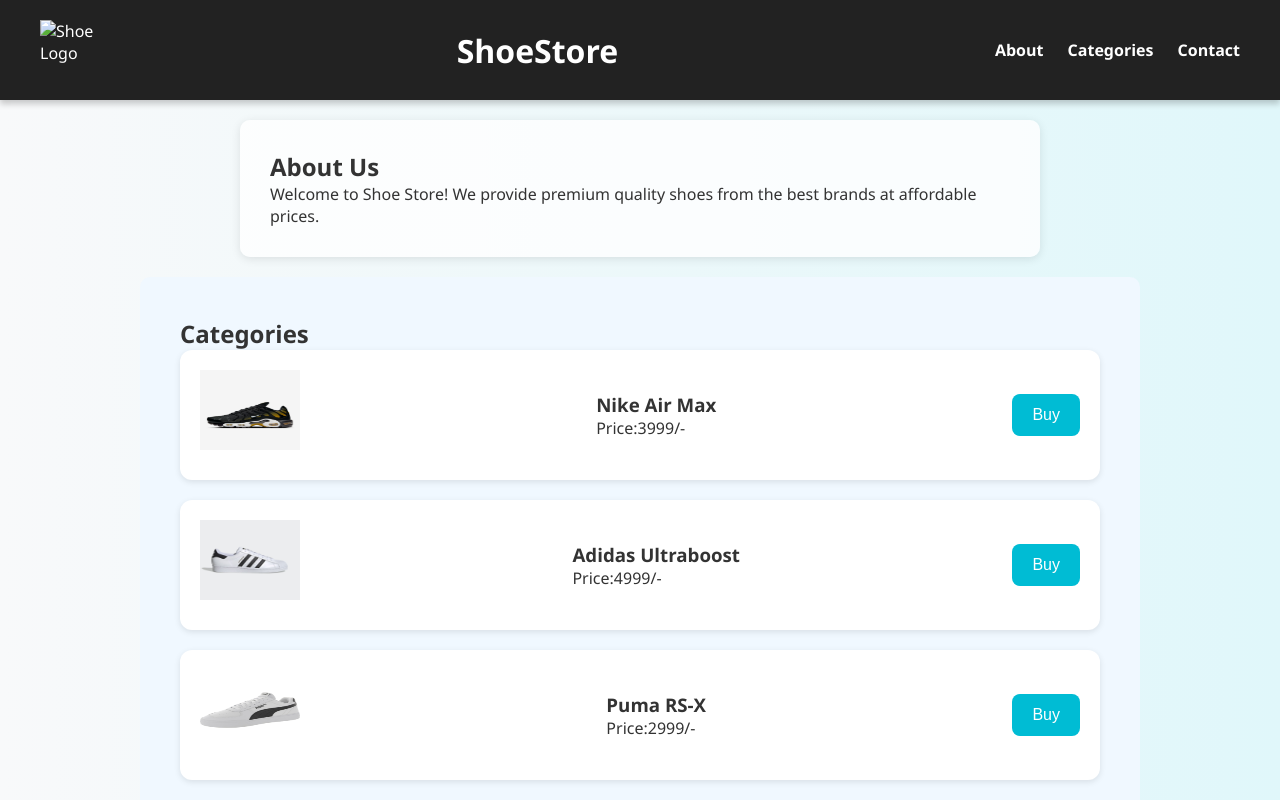
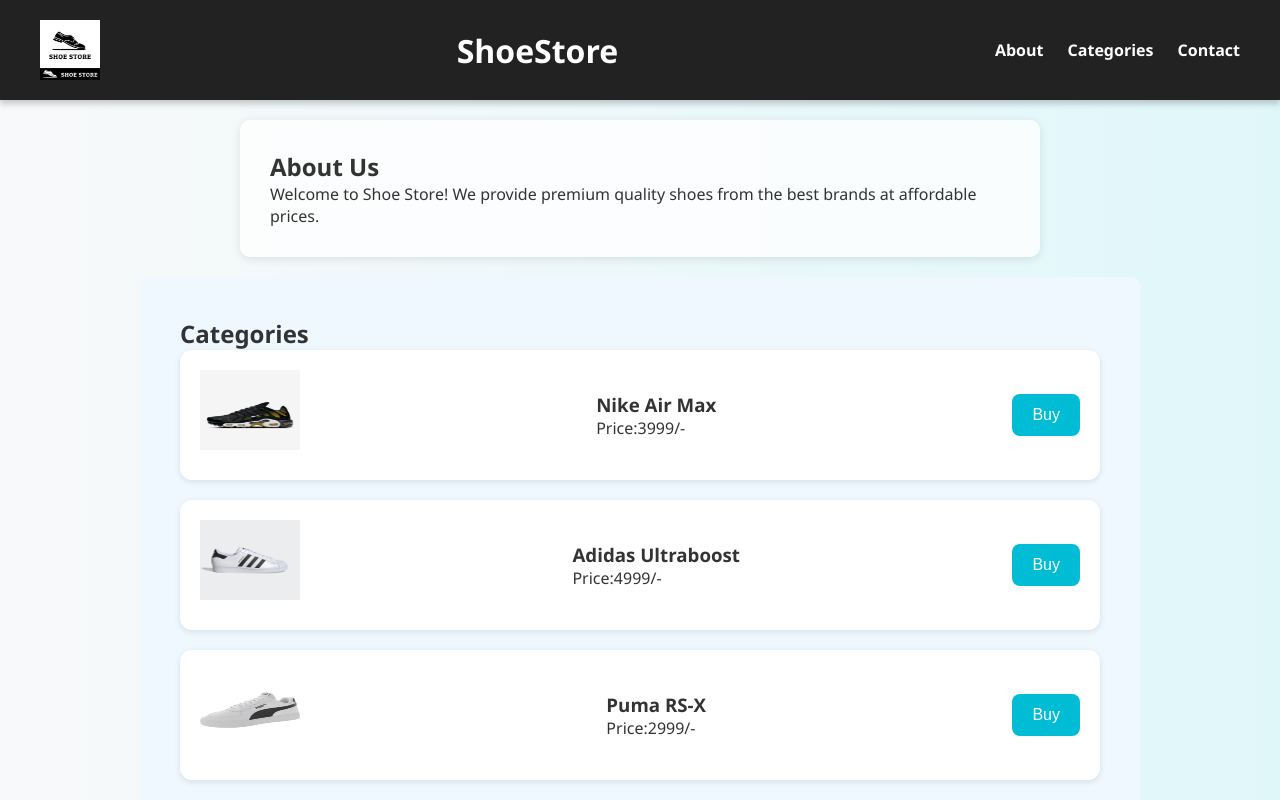
Before and after one commit to Vineeth378860/shoee.github.io, a plain HTML site: page index.html in a window 1280 px wide. Shown: the top 800 px of the page. Drawn offline with Linux system fonts and the light colour scheme.

Commit message:
Update index.html

```diff
--- a/index.html
+++ b/index.html
@@ -9,7 +9,7 @@
 <body>
 
   <header>
-    <img src="logo.png"alt="Shoe Logo" class="logo">
+    <img src="logo.jpg"alt="Shoe Logo" class="logo">
     <h1>ShoeStore</h1>
     <nav>
       <a href="#about">About</a>
```
